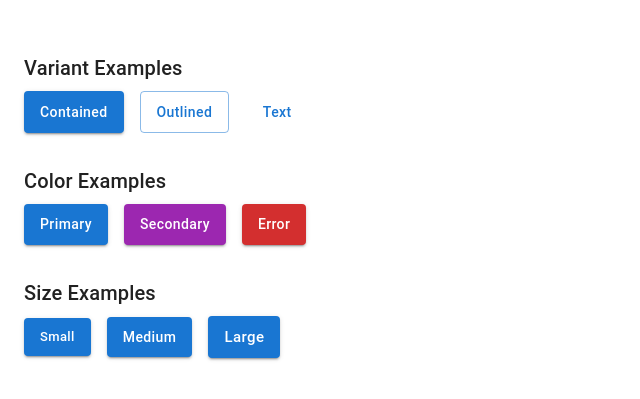
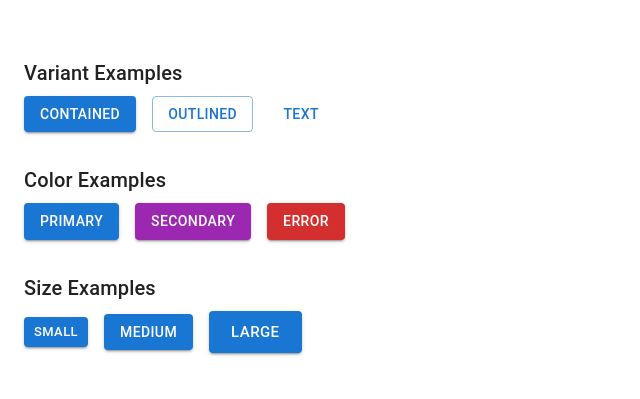
Before and after one commit to ham-zax/bookstore, a React (Vite) app: page / in a window 1280 px wide. Shown: the part 195-594 px from the top of the page, without its empty margins (0-640 px from the left). Built offline with nearby package versions, Linux system fonts and the light colour scheme.

Commit message:
feat: add reusable button component with MUI integration

```diff
--- a/src/components/common/Button/Button.styles.js
+++ b/src/components/common/Button/Button.styles.js
@@ -7,7 +7,7 @@ import { styled } from '@mui/material/styles';
 export const StyledButton = styled(MuiButton)(({ theme }) => ({
   // Custom styles here
   borderRadius: theme.shape.borderRadius,
-  textTransform: 'none', // Prevents automatic uppercase
-  padding: '8px 16px',
+  // textTransform: 'none', // Prevents automatic uppercase
+  // padding: '8px 16px',
   // You can add more custom styles
 }));
--- a/src/components/common/Button/LoadingButton.jsx
+++ b/src/components/common/LoadingButton/LoadingButton.jsx
@@ -1,7 +1,7 @@
 // Enhanced Button component with loading state
 import CircularProgress from '@mui/material/CircularProgress';
 import PropTypes from 'prop-types';
-import { Button } from './index';
+import { Button } from '../Button/index';
 
 export const LoadingButton = ({ loading, children, ...props }) => {
   return (
```
